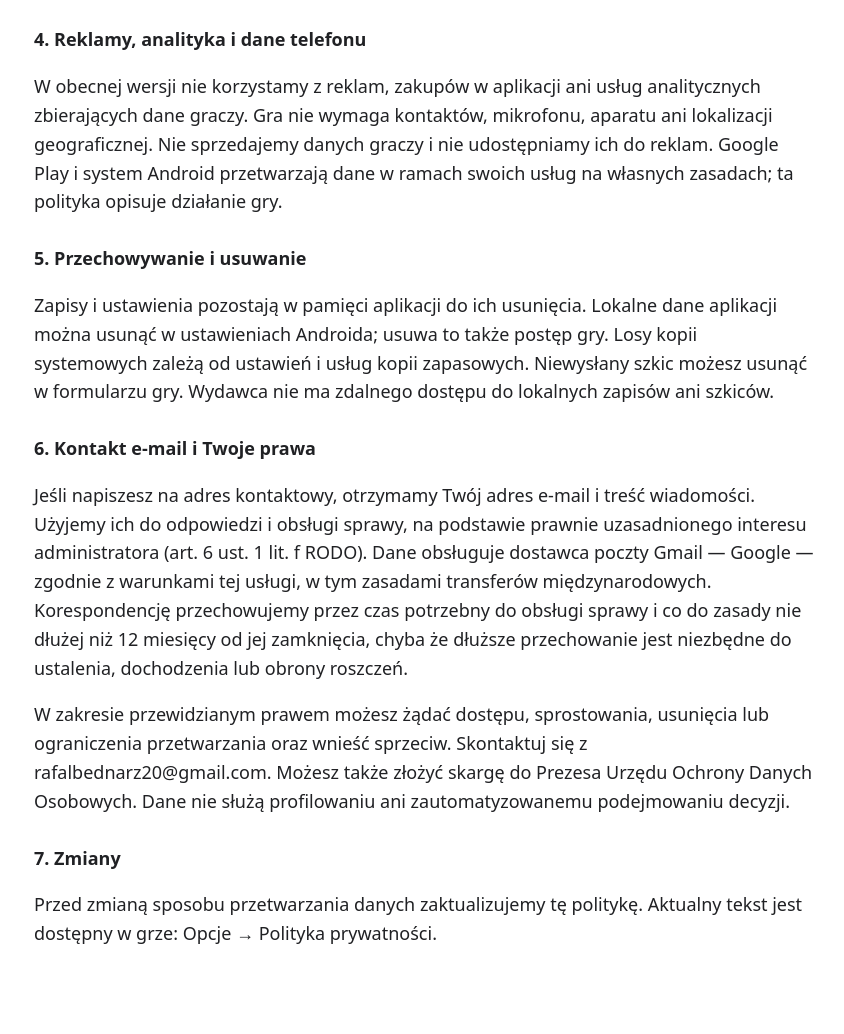
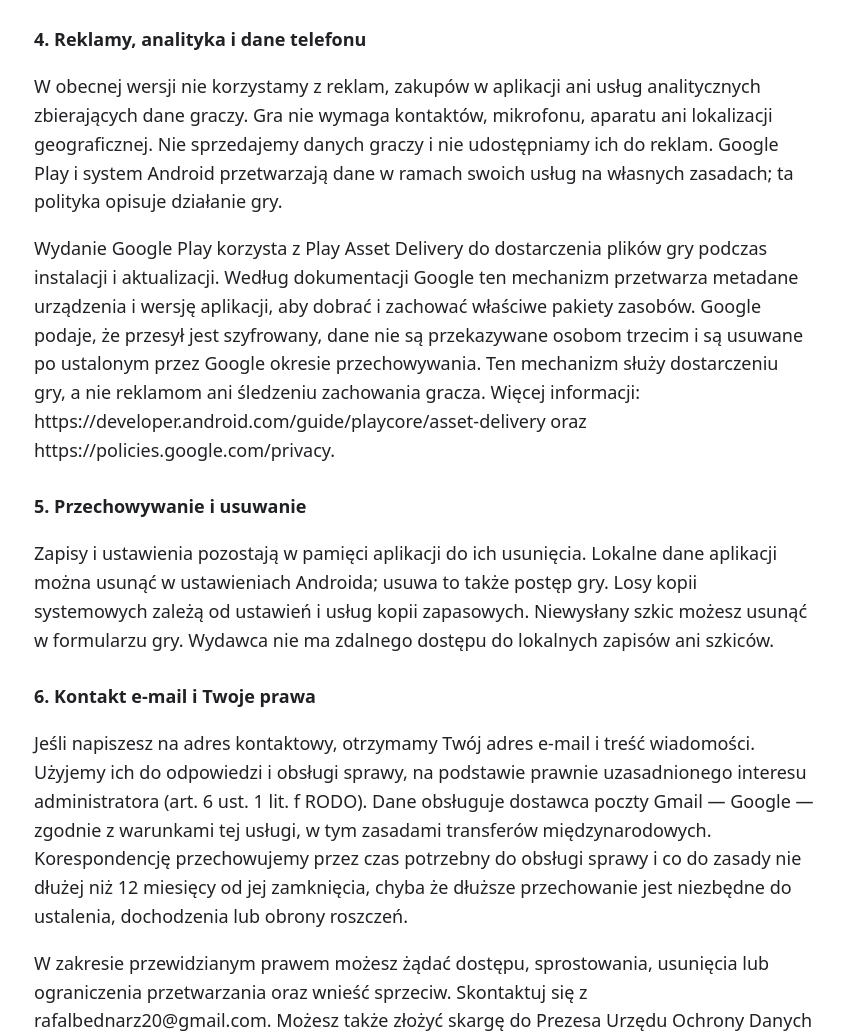
Before and after one commit to rafal1727/veldora-privacy, a plain HTML site: page index.html in a window 1280 px wide. Shown: the part 879-1913 px from the top of the page, without its empty margins (216-1060 px from the left). Before the commit the page ends 1867 px from the top, so only its background shows below. Drawn offline with Linux system fonts and the light colour scheme.

Commit message:
Publish Veldora privacy policy

```diff
--- a/index.html
+++ b/index.html
@@ -2,7 +2,7 @@
 <section><p>1. Wydawca i kontakt</p><p>Wydawcą gry Veldora i administratorem danych przekazanych w korespondencji jest Rafał Bednarz. Kontakt w sprawach prywatności: rafalbednarz20@gmail.com.</p></section>
 <section><p>2. Dane gry na urządzeniu</p><p>Veldora jest grą jednoosobową. Nie wymaga tworzenia konta gracza. Zapisuje na urządzeniu postęp, ustawienia oraz miniatury zapisów. Dane te służą kontynuowaniu rozgrywki i odtwarzaniu ustawień. W obecnej konfiguracji gra nie przesyła ich wydawcy. System operacyjny może obsługiwać kopie danych zgodnie z ustawieniami urządzenia i usługami wybranymi przez użytkownika.</p></section>
 <section><p>3. Zgłaszanie błędów</p><p>Formularz „Zgłoś błąd” przygotowuje lokalny szkic obejmujący opis wpisany przez gracza, zrzut ekranu gry, wersję gry, nazwę sceny, pozycję postaci w świecie gry, model urządzenia, wersję systemu, czas wykonania i losowy identyfikator zgłoszenia. Pozycja postaci nie jest lokalizacją geograficzną telefonu. Możesz obejrzeć zrzut przed wysłaniem i usunąć niewysłany szkic przyciskiem „Usuń szkic”. Nie wpisuj danych osobowych ani poufnych do opisu.</p><p>W tej wersji usługa wysyłania zgłoszeń nie jest skonfigurowana: szkic pozostaje na urządzeniu i nie jest wysyłany do serwera. Samo otwarcie formularza ani naciśnięcie „Wyślij” nie uruchamia transmisji bez skonfigurowanej usługi. Przed udostępnieniem wysyłki polityka i informacje w formularzu zostaną zaktualizowane o odbiorców, cele i okres przechowywania danych.</p></section>
-<section><p>4. Reklamy, analityka i dane telefonu</p><p>W obecnej wersji nie korzystamy z reklam, zakupów w aplikacji ani usług analitycznych zbierających dane graczy. Gra nie wymaga kontaktów, mikrofonu, aparatu ani lokalizacji geograficznej. Nie sprzedajemy danych graczy i nie udostępniamy ich do reklam. Google Play i system Android przetwarzają dane w ramach swoich usług na własnych zasadach; ta polityka opisuje działanie gry.</p></section>
+<section><p>4. Reklamy, analityka i dane telefonu</p><p>W obecnej wersji nie korzystamy z reklam, zakupów w aplikacji ani usług analitycznych zbierających dane graczy. Gra nie wymaga kontaktów, mikrofonu, aparatu ani lokalizacji geograficznej. Nie sprzedajemy danych graczy i nie udostępniamy ich do reklam. Google Play i system Android przetwarzają dane w ramach swoich usług na własnych zasadach; ta polityka opisuje działanie gry.</p><p>Wydanie Google Play korzysta z Play Asset Delivery do dostarczenia plików gry podczas instalacji i aktualizacji. Według dokumentacji Google ten mechanizm przetwarza metadane urządzenia i wersję aplikacji, aby dobrać i zachować właściwe pakiety zasobów. Google podaje, że przesył jest szyfrowany, dane nie są przekazywane osobom trzecim i są usuwane po ustalonym przez Google okresie przechowywania. Ten mechanizm służy dostarczeniu gry, a nie reklamom ani śledzeniu zachowania gracza. Więcej informacji: https://developer.android.com/guide/playcore/asset-delivery oraz https://policies.google.com/privacy.</p></section>
 <section><p>5. Przechowywanie i usuwanie</p><p>Zapisy i ustawienia pozostają w pamięci aplikacji do ich usunięcia. Lokalne dane aplikacji można usunąć w ustawieniach Androida; usuwa to także postęp gry. Losy kopii systemowych zależą od ustawień i usług kopii zapasowych. Niewysłany szkic możesz usunąć w formularzu gry. Wydawca nie ma zdalnego dostępu do lokalnych zapisów ani szkiców.</p></section>
 <section><p>6. Kontakt e-mail i Twoje prawa</p><p>Jeśli napiszesz na adres kontaktowy, otrzymamy Twój adres e-mail i treść wiadomości. Użyjemy ich do odpowiedzi i obsługi sprawy, na podstawie prawnie uzasadnionego interesu administratora (art. 6 ust. 1 lit. f RODO). Dane obsługuje dostawca poczty Gmail — Google — zgodnie z warunkami tej usługi, w tym zasadami transferów międzynarodowych. Korespondencję przechowujemy przez czas potrzebny do obsługi sprawy i co do zasady nie dłużej niż 12 miesięcy od jej zamknięcia, chyba że dłuższe przechowanie jest niezbędne do ustalenia, dochodzenia lub obrony roszczeń.</p><p>W zakresie przewidzianym prawem możesz żądać dostępu, sprostowania, usunięcia lub ograniczenia przetwarzania oraz wnieść sprzeciw. Skontaktuj się z rafalbednarz20@gmail.com. Możesz także złożyć skargę do Prezesa Urzędu Ochrony Danych Osobowych. Dane nie służą profilowaniu ani zautomatyzowanemu podejmowaniu decyzji.</p></section>
 <section><p>7. Zmiany</p><p>Przed zmianą sposobu przetwarzania danych zaktualizujemy tę politykę. Aktualny tekst jest dostępny w grze: Opcje → Polityka prywatności.</p></section></main></html>
```
